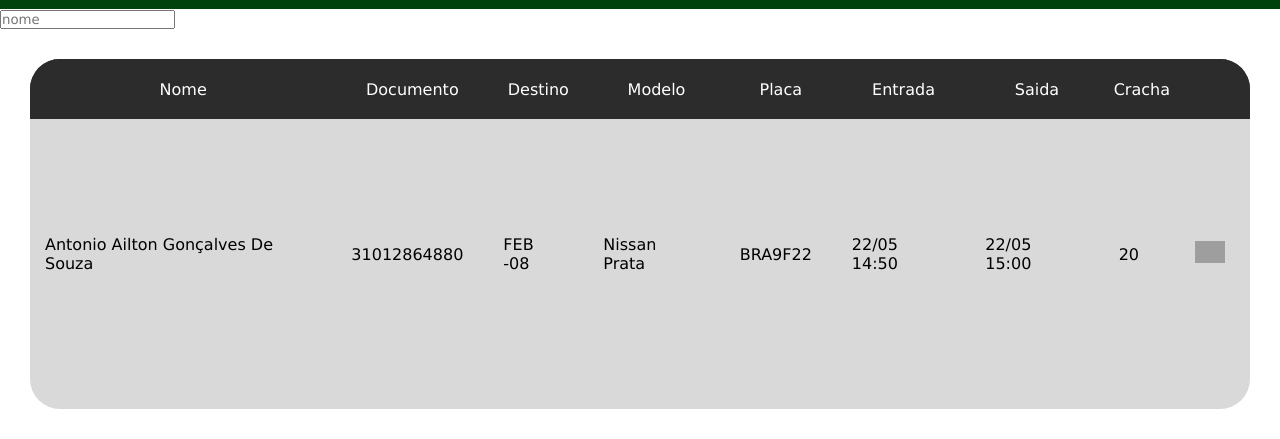
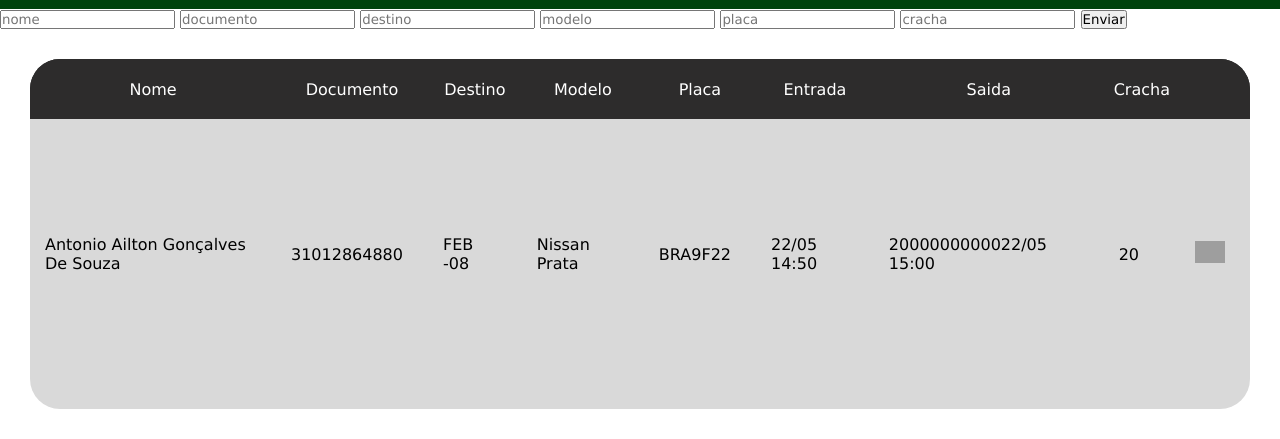
Before and after one commit to Antonio723/CHORd, a PHP site: page / in a window 1280 px wide. Shown: the part 440-879 px from the top of the page. Run offline with PHP 8.4, Linux system fonts and the light colour scheme; data comes from the database, SQL or seed files in the repository; grey boxes are pictures that could not be loaded.

Commit message:
formulario cadastro

```diff
--- a/Database/conexao.php
+++ b/Database/conexao.php
@@ -1,10 +1,10 @@
 <?php
-const HOST  = "localhost";
-const USER  = "root";
-const PASSWORD  = "manolo";
-const DATABASE  = "chord";
+$HOST  = "localhost";
+$USER  = "root";
+$PASSWORD  = "123";
+$DATABASE  = "chord";
 
-$conexao = mysqli_connect(HOST, USER, PASSWORD, DATABASE);
+$conexao = mysqli_connect($HOST, $USER, $PASSWORD, $DATABASE);
 
 // if($conexao){
 //     echo"conexao ao Banco de Dados execultada com sucesso "."</br>";
--- a/acoes.php
+++ /dev/null
@@ -1,3 +0,0 @@
-<?php
-    echo var_dump($_POST)
-?>
--- a/index.php
+++ b/index.php
@@ -1,12 +1,12 @@
 <!DOCTYPE html>
 <html lang="pt-br">
-
 <head>
     <meta charset="UTF-8">
     <meta http-equiv="X-UA-Compatible" content="IE=edge">
     <meta name="viewport" content="width=device-width, initial-scale=1.0">
     <link rel="stylesheet" href="css/form.css">
     <link rel="stylesheet" href="css/style.css">
+    <link rel="shortcut icon" href="img/chord icon.png" type="image/x-icon">
     <title>CHORD</title>
 </head>
 
@@ -17,6 +17,20 @@ $sql = "SELECT * FROM chord.boss;";
 $result = mysqli_query($conexao, $sql) or die(mysqli_error($conexao));
 
 echo var_dump($_POST);
+
+/* TODO LIST
+    * Entrada e saida de maneira automatica
+    * Criação do formulario
+    * Edição dos campos do formulario
+    * Mensagens de erros
+
+*/
+
+if(empty(validarCampos())){
+    cadastrar();
+}else{
+    echo "Preencha todos os campos";
+}
 
 ?>
 
@@ -33,8 +47,14 @@ echo var_dump($_POST);
         <!-- Será implementado futuramente o menu com demais finalidades-->
     </div>
     <section id="form">
-        <form action="acoes.php">
-            <input type="text" placeholder="nome">
+        <form action="index.php" method="POST" autocomplete="off">
+            <input type="text" name="nome" placeholder="nome">
+            <input type="text" name="documento" placeholder="documento">
+            <input type="text" name="destino" placeholder="destino">
+            <input type="text" name="modelo" placeholder="modelo">
+            <input type="text" name="placa" placeholder="placa">
+            <input type="text" name="cracha" placeholder="cracha">
+            <button>Enviar</button>
         </form>
     </section>
     <section id="data">
@@ -67,14 +87,21 @@ echo var_dump($_POST);
                                 'd/m G:i'
                             ) ?>
                         </td>
-                        <td><?= date_format(
-                                new DateTime($lista["saida"]),
-                                'd/m G:i'
-                            ) ?>
+                        <td>
+                            <?
+                                echo "20000000000";
+                                if (empty($lista["saida"])){
+                                    echo "Ainda não saiu"; //TODO: Implementar botão de saida
+
+                                }else{
+                                    echo date_format(new DateTime($lista["saida"]),'d/m G:i');
+                                }
+
+                             ?>
                         </td>
                         <td><?= $lista["cracha"] ?></td>
                         <td>
-                            <img class="imagem-produto" onclick="deletar(<?= $lista['id'] ?>)" src="https://icons.veryicon.com/png/o/construction-tools/coca-design/delete-189.png" width="30px" />
+                            <img class="imagem-produto" onclick="deletar(<?= $lista['id'] ?>)" src="https://icons.veryicon.com/png/o/application/enterprise-edition/edit-53.png" width="30px" />
                         </td>
                         <form id="form-editar" method="POST" action="index.php">
                             <input type="hidden" name="acao" value="editar" />
@@ -97,3 +124,46 @@ echo var_dump($_POST);
 </script>
 
 </html>
+
+<?php
+    function validarCampos(){
+        $erros = "";
+        if (empty($_POST["nome"]))
+            $erros = "Preencha o campo nome";
+        if (empty($_POST["documento"]))
+            $erros = "Preencha o campo documento";
+        if (empty($_POST["destino"]))
+            $erros = "Preencha o campo destino";
+        if (empty($_POST["modelo"]))
+            $erros = "Preencha o campo modelo";
+        if (empty($_POST["placa"]))
+            $erros = "Preencha o campo placa";
+        if (empty($_POST["cracha"]))
+            $erros = "Preencha o campo cracha";
+        return $erros;
+    }
+
+    function cadastrar(){
+        require("database/conexao.php");
+        //FUNÇÃO PARA CADASTRAR OS DADOS DO BOSS
+        $nome = $_POST["nome"];
+        $documento = $_POST["documento"];
+        $destino = $_POST["destino"];
+        $modelo = $_POST["modelo"];
+        $placa = $_POST["placa"];
+        $cracha = $_POST["cracha"];
+        $entrada = date("Y-m-d H:i:s");
+        $saida = "";
+        $sql = "INSERT INTO boss (nome, documento, destino, modelo, placa, cracha, entrada, saida) VALUES ('$nome', '$documento', '$destino', '$modelo', '$placa', '$cracha', '$entrada', '$saida');";
+        $result = mysqli_query($conexao, $sql) or die(mysqli_error($conexao));
+        mysqli_close($conexao);
+    }
+
+    function editar(){
+
+    }
+
+    function registrarSaida(){
+
+    }
+?>
```
Also changed, not shown: img/chord icon.png (added).
